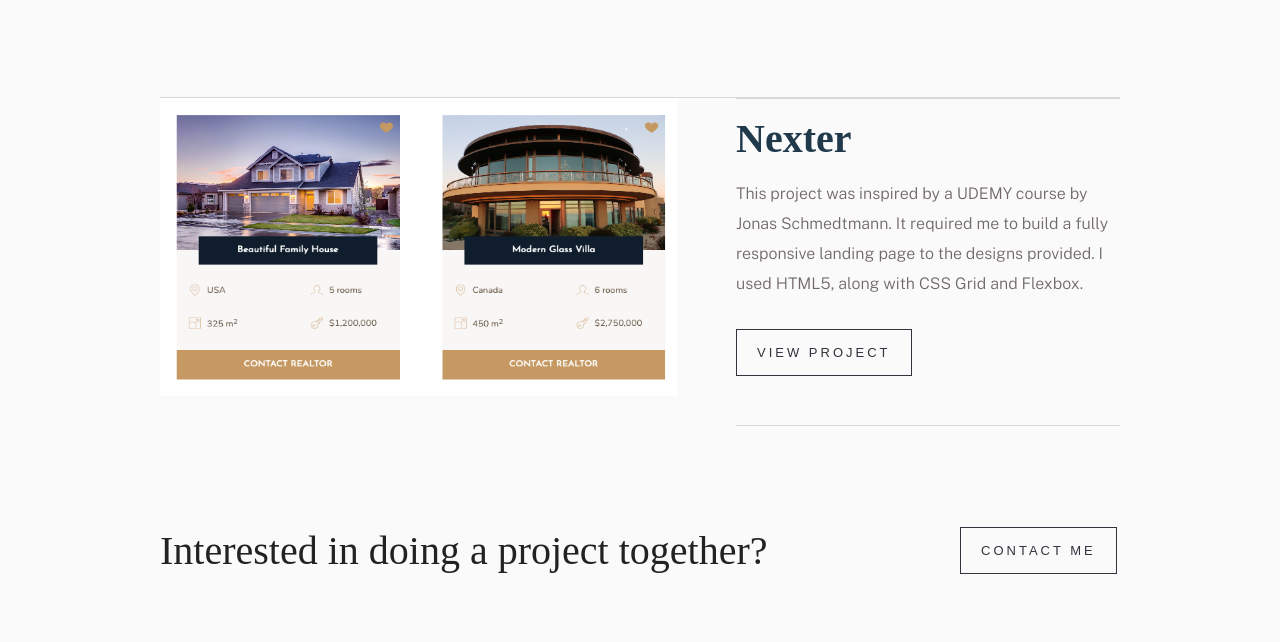
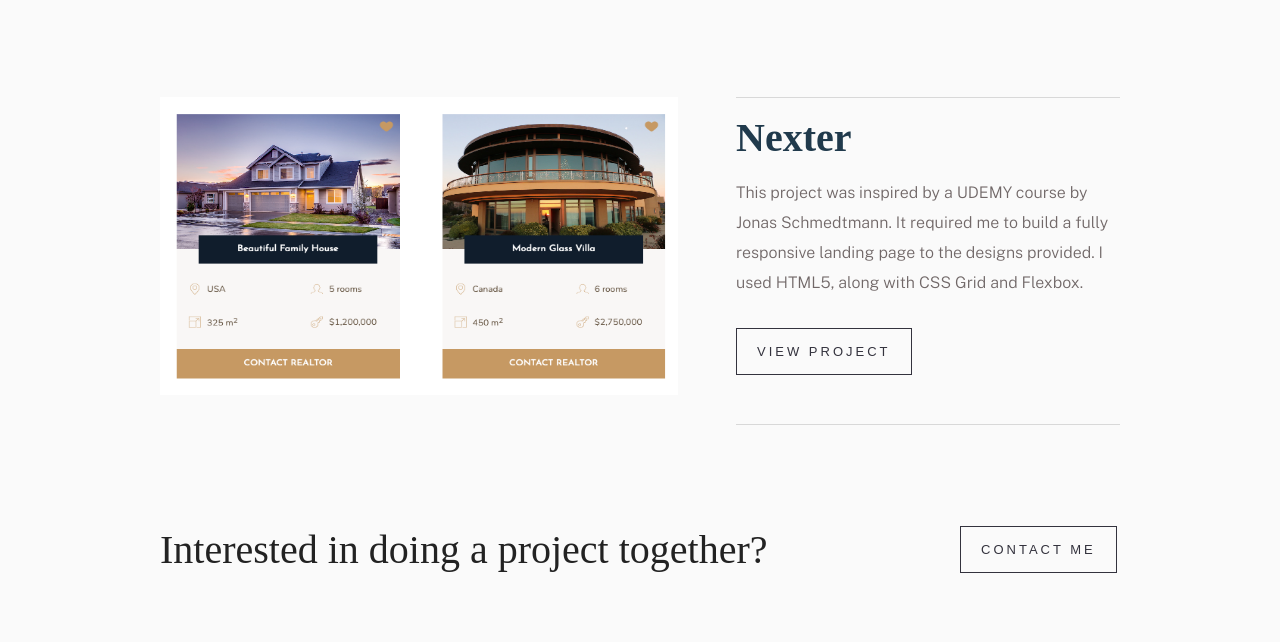
Before and after one commit to tobidaniel-o/portfolio, a plain HTML site: page project/portfolio.html in a window 1280 px wide. Shown: the part 2020-2662 px from the top of the page. Drawn offline with nearby package versions, Linux system fonts and the light colour scheme; a web font is replaced by a local one.

Commit message:
fixed a border-top issue

```diff
--- a/project/styles/app.css
+++ b/project/styles/app.css
@@ -291,7 +291,7 @@ footer {
 .fourthProject,
 .fifthProject {
   margin-top: 8rem;
-  border-top: 1px solid #d8d8d8;
+  /* border-top: 1px solid #d8d8d8; */
 }
 
 /* CONTACT */
```
Also changed, not shown: index.html (+7 -7 lines).
